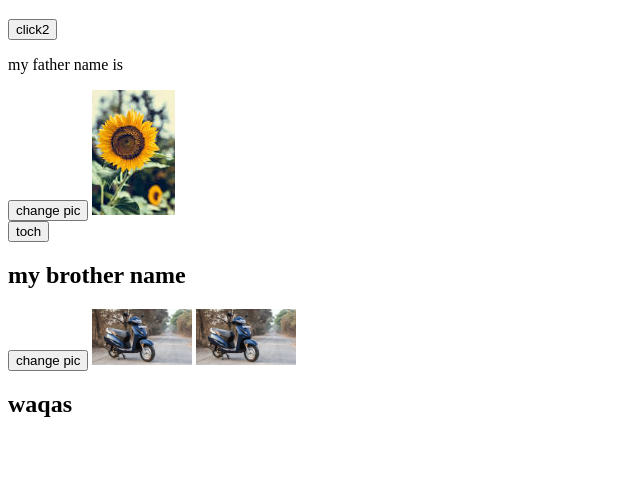
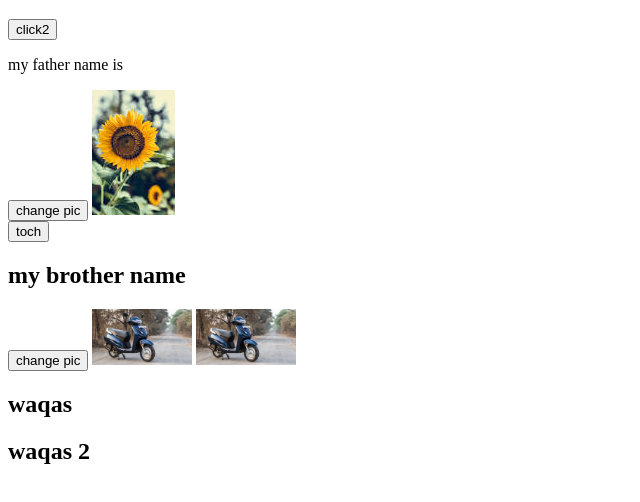
Before and after one commit to 1791waqas/awen, a plain HTML site: page index.html in a window 1280 px wide. Shown: the part 90-592 px from the top of the page, without its empty margins (0-640 px from the left). Drawn offline with Linux system fonts and the light colour scheme.

Commit message:
tested code

```diff
--- a/index.html
+++ b/index.html
@@ -24,6 +24,7 @@
     <img id="wat" src="activa.webp" style="width: 100px;">
     <img id="wat" src="activa.webp" style="width: 100px;">
     <h2>waqas</h2>
+    <h2>waqas 2</h2>
 
 
 </body>
```
